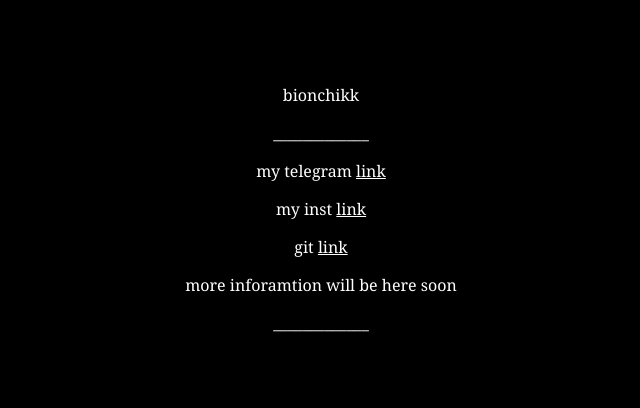
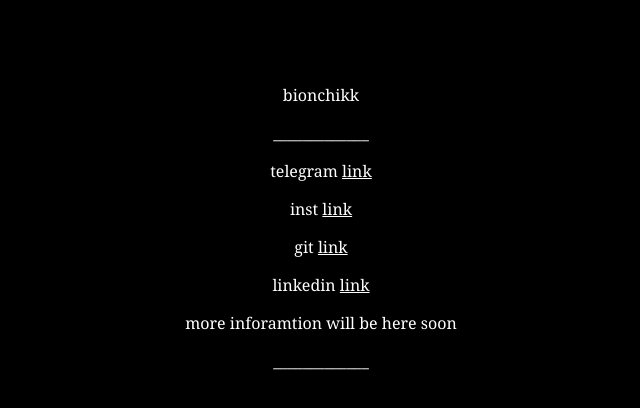
Before and after one commit to bionchikk/bionchikk, a plain HTML site: page index.html in a window 1280 px wide. Shown: the part 102-510 px from the top of the page, without its empty margins (319-959 px from the left). Drawn offline with Linux system fonts and the light colour scheme.

Commit message:
Update index.html

```diff
--- a/index.html
+++ b/index.html
@@ -19,9 +19,10 @@
 
 		<p>bionchikk</p>
 		<p>_____________</p>
-		<p>my telegram <a href="https://web.telegram.org/a/#667369237">link</a></p>
-		<p>my inst <a href="https://www.instagram.com/dmitry_bionchik?igsh=OGVjNDhtNXNvZ2M0&utm_source=qr">link</a></p>
+		<p>telegram <a href="https://web.telegram.org/a/#667369237">link</a></p>
+		<p>inst <a href="https://www.instagram.com/dmitry_bionchik?igsh=OGVjNDhtNXNvZ2M0&utm_source=qr">link</a></p>
 		<p>git <a href="https://github.com/bionchikk">link</a></p>
+	        <p>linkedin <a href="https://www.linkedin.com/in/dmitry-bionchik-08353430a/">link</a></p>
 		<p>more inforamtion will be here soon</p>
 
 
```
